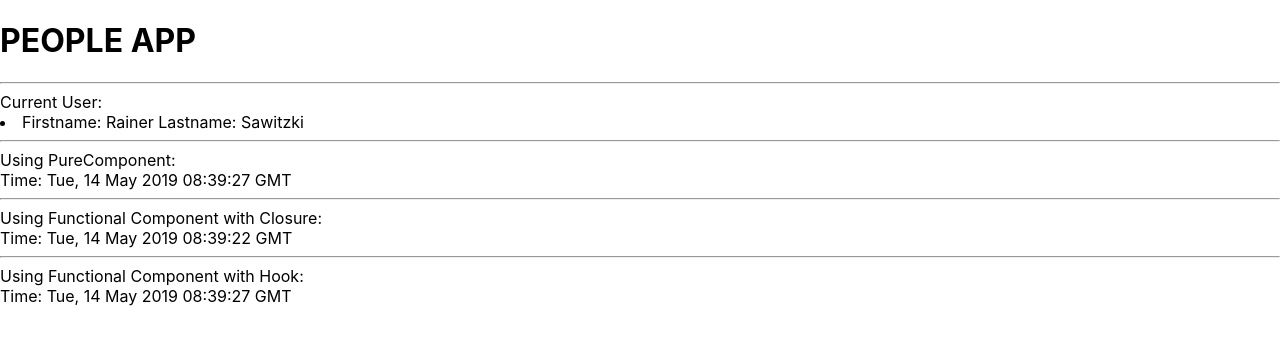
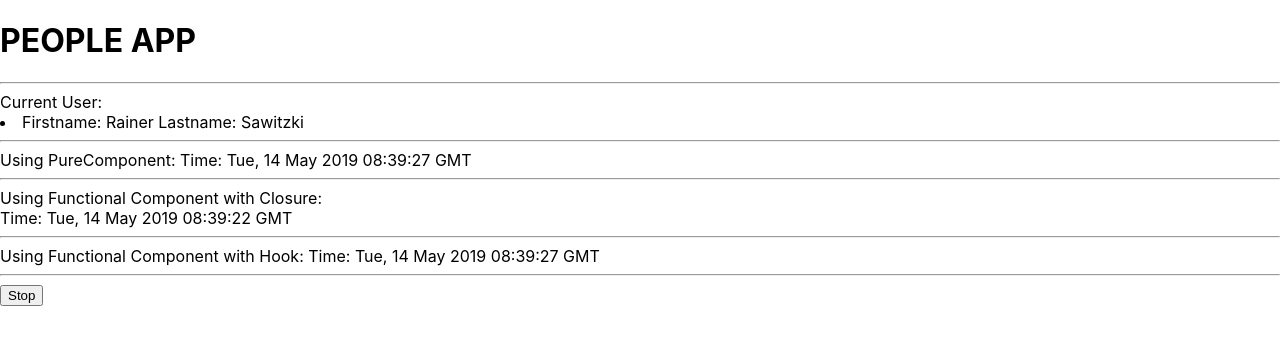
Before and after one commit to Javacream/org.javacream.training.react, a React (Create React App) app in the folder first/: page / in a window 1280 px wide. Shown: the top 344 px of the page. Built offline with nearby package versions, Linux system fonts and the light colour scheme.

Commit message:
refactor ClockComponent, add Stop

```diff
--- a/first/src/App.tsx
+++ b/first/src/App.tsx
@@ -5,20 +5,23 @@ import PersonComponent from './components/PersonComponent'
 import ClockComponent from './components/ClockComponent'
 import ClockComponentFunctionalNoRerender from './components/ClockComponentFunctionalNoRerender'
 import ClockComponentFunctionalStateHook from './components/ClockComponentFunctionalStateHook'
-import {currentUser} from './model/PeopleModel'
+import {applicationContext} from './context/ApplicationContext'
+import {StopClockComponent} from './components/StopClockComponent'
 const App: React.FC = () => {
   return (
     <>
       <HeaderComponent />
       <hr />
       Current User:
-      <PersonComponent person={currentUser} />
+      <PersonComponent person={applicationContext.currentUser} />
       <hr />
       Using PureComponent: <ClockComponent />
       <hr />
       Using Functional Component with Closure: <ClockComponentFunctionalNoRerender />
       <hr />
       Using Functional Component with Hook: <ClockComponentFunctionalStateHook />
+      <hr />
+      <StopClockComponent />
     </>
   );
 }
--- a/first/src/components/ClockComponent.tsx
+++ b/first/src/components/ClockComponent.tsx
@@ -1,17 +1,23 @@
 import React from 'react';
 
+import {ClockDisplayComponent} from './ClockDisplayComponent'
+import {applicationContext} from '../context/ApplicationContext'
 interface TimeInfo{
     time: Date;
 }
 
 export default class ClockComponent extends React.PureComponent<{}, TimeInfo>{
+    interval:any
 
     render(){
-        return (<div>Time: {this.state.time.toUTCString()}</div>)
+        return (<ClockDisplayComponent time={this.state.time} />)
     }
 
-    init= () =>{
-        setInterval(this.increment, 1000);
+    init = () =>{
+        let interval = setInterval(this.increment, 1000)
+        console.log("initializing " + interval)
+        this.interval = interval
+        console.log("initializing " + this.interval)
         return {time: new Date()}
     }
     increment = () => {
@@ -20,5 +26,19 @@ export default class ClockComponent extends React.PureComponent<{}, TimeInfo>{
 
     readonly state = this.init()
 
+    stopClock = () => {
+        clearInterval(this.interval)
+        console.log(`clearing interval ${this.interval}`)
+    }
+
+    componentDidMount(){
+        console.log("componentDidMount")
+        applicationContext.clockComponent = this
+    }
+    componentWillUnmount(){
+        console.log("componentWillUnmount")
+        this.stopClock()
+        applicationContext.clockComponent = undefined
+    }
 
 }
--- a/first/src/components/ClockComponentFunctionalStateHook.tsx
+++ b/first/src/components/ClockComponentFunctionalStateHook.tsx
@@ -1,4 +1,5 @@
 import React, {useState} from 'react';
+import {ClockDisplayComponent} from './ClockDisplayComponent'
 
 
 let ClockComponentFunctionalStateHook = ()=> {
@@ -7,7 +8,7 @@ let ClockComponentFunctionalStateHook = ()=> {
         setTime(new Date())
     }
     setInterval(increment, 1000)
-    return (<div>Time: {time.toUTCString()}</div>)
+    return (<ClockDisplayComponent time={time} />)
 }
 
 export default ClockComponentFunctionalStateHook
--- /dev/null
+++ b/first/src/components/ClockDisplayComponent.tsx
@@ -0,0 +1,5 @@
+import React from 'react'
+
+export let ClockDisplayComponent = (props:any) => {
+    return (<>Time: {props.time.toUTCString()}</>)
+}
--- /dev/null
+++ b/first/src/components/StopClockComponent.tsx
@@ -0,0 +1,8 @@
+import React from 'react'
+import {applicationContext} from '../context/ApplicationContext'
+export let StopClockComponent = () => {
+    let stopClock = () => {
+        applicationContext.clockComponent!.stopClock()
+    }
+    return (<button onClick={stopClock}>Stop</button>)
+}
--- /dev/null
+++ b/first/src/context/ApplicationContext.ts
@@ -0,0 +1,14 @@
+import {Person, PeopleModel, PersonClass} from '../model/PeopleModel'
+import ClockComponent from '../components/ClockComponent';
+
+class ApplicationContext {
+    currentUser:Person= {lastname: "Sawitzki", firstname:"Rainer", id:42}
+    peopleModel: PeopleModel = new PeopleModel()
+    clockComponent?:ClockComponent
+    samplePerson = new PersonClass(42, "Mustermann", "Hans")
+}
+
+export * from '../model/PeopleModel'
+export let applicationContext = new ApplicationContext()
+
+setTimeout(() => {applicationContext.currentUser.lastname = "Meier"; console.log(applicationContext.currentUser.lastname )}, 5000);
--- a/first/src/model/PeopleModel.ts
+++ b/first/src/model/PeopleModel.ts
@@ -14,8 +14,6 @@ export class PersonClass implements Person{
     }
 
 }
-export let currentUser:Person = {lastname: "Sawitzki", firstname:"Rainer", id:42}
-
 export class PeopleModel{
     data: Map<number, Person>
     constructor(){
@@ -38,9 +36,3 @@ export class PeopleModel{
       return this.data.get(personId)
     }
   }
-
-export let peopleModel = new PeopleModel();
-
-export let samplePerson = new PersonClass(42, "Mustermann", "Hans");
-
-setTimeout(() => {currentUser.lastname = "Meier"; console.log(currentUser.lastname )}, 5000);
```
Also changed, not shown: 1 other file (tests, documents, lock files or other folders).
